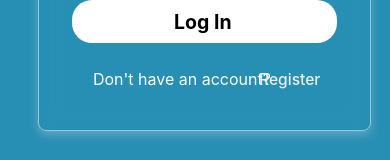
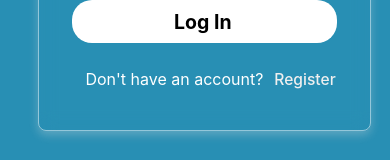
Before and after one commit to Abhinav352/MainProject_S8, a React (Vite) app in the folder main/: page /Login in a window 390 px wide. Shown: the part 579-739 px from the top of the page. Built offline with nearby package versions, Linux system fonts and the light colour scheme; no server answers; a web font is replaced by a local one.

Commit message:
Update Login.css

```diff
--- a/main/src/assets/Login.css
+++ b/main/src/assets/Login.css
@@ -254,11 +254,11 @@
   }
   #register p{
     margin-bottom: 10vw;
-    margin-left: 1vw;
+    margin-left: 3vw;
   }
   #register a{
 
-    margin-left: -5%;
+    margin-left: 2%;
     font-size: 4vw;
 
   }
```
